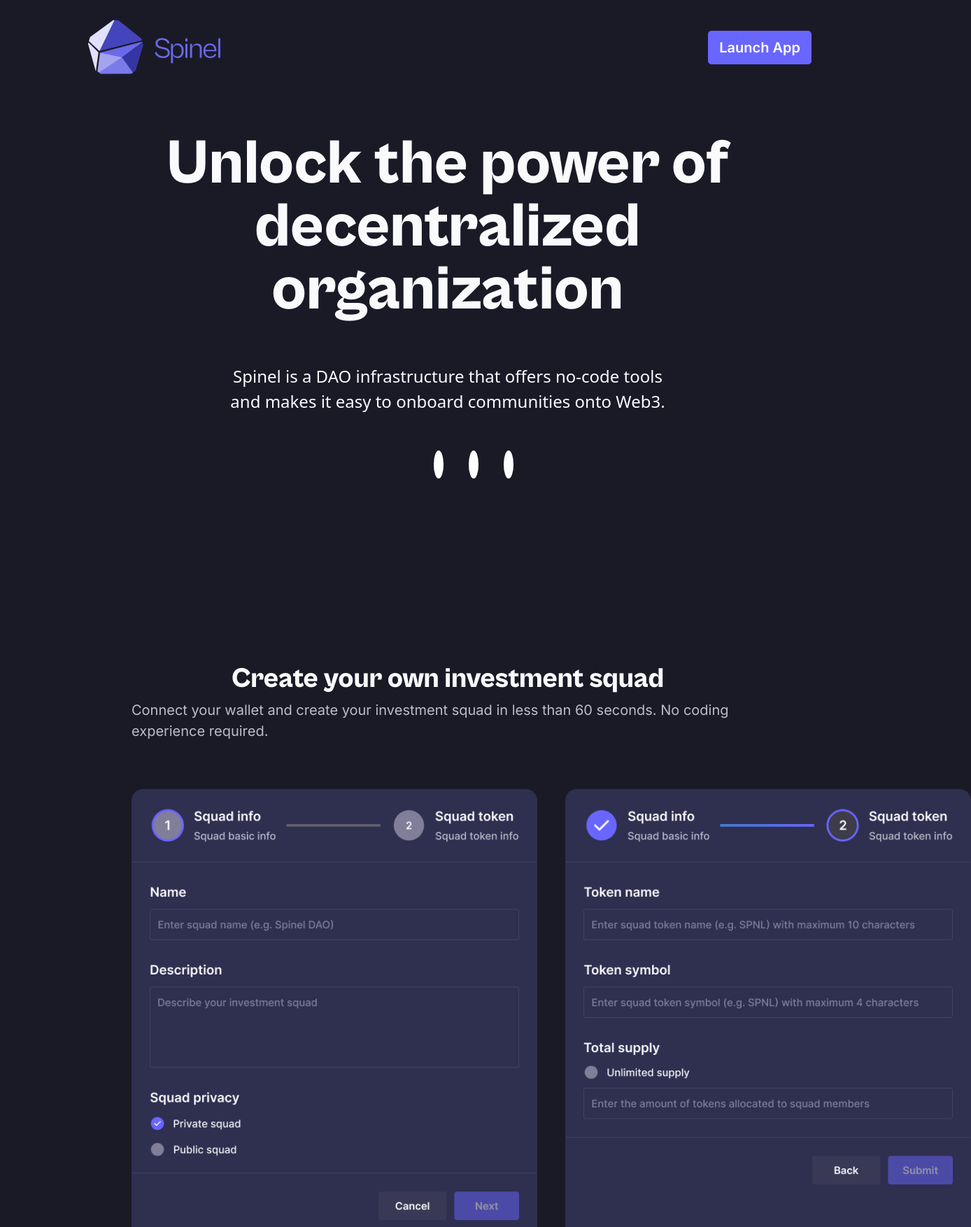
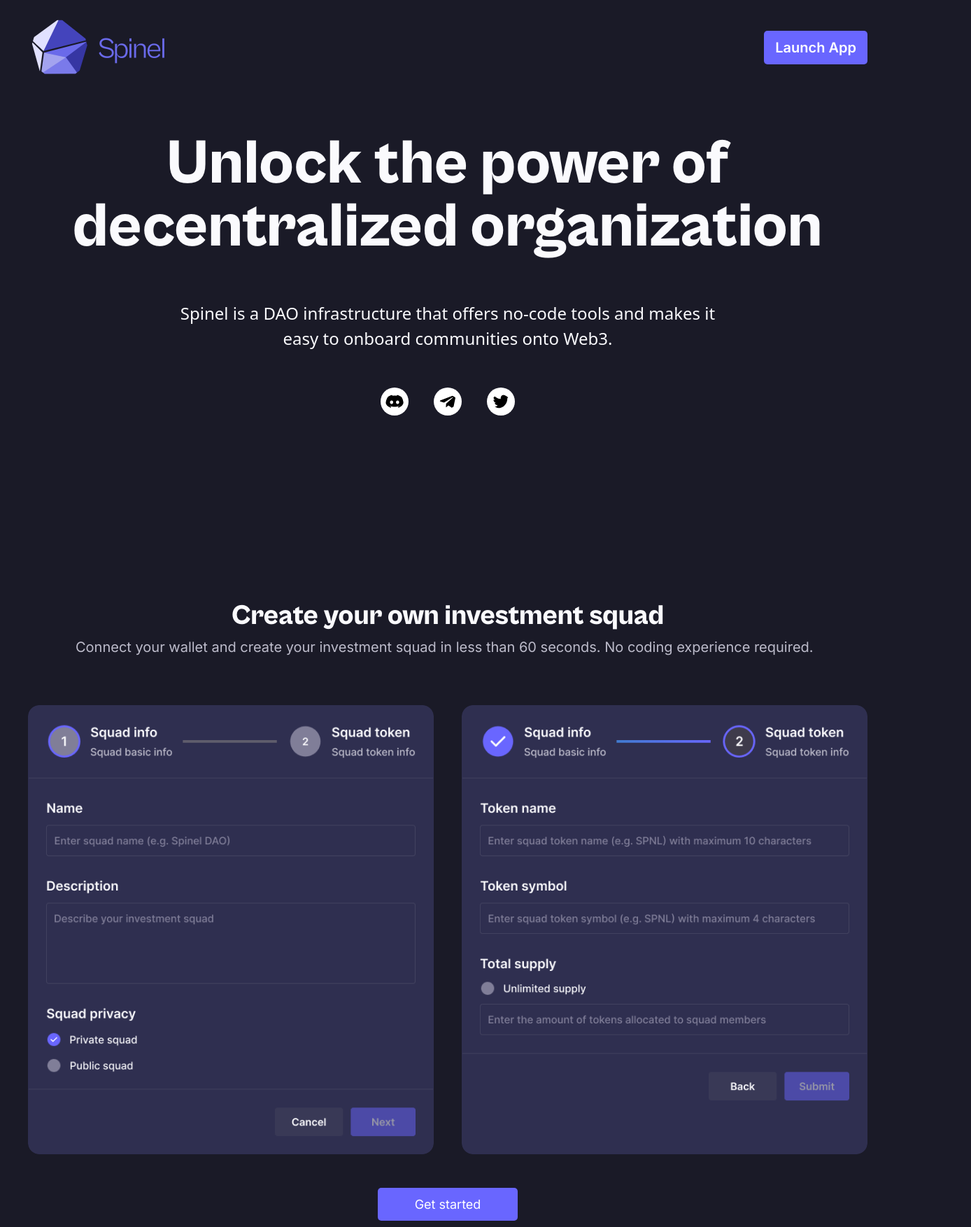
Before and after one commit to TienPhuc02/training-fetch, a Next.js app: page / in a window 1280 px wide. Shown: the top 1754 px of the page at 70% size, 1388 px wide, since content can reach past the window. Built offline with nearby package versions, Linux system fonts and the light colour scheme.

Commit message:
responsive 1440, larger than 1440

```diff
--- a/src/app/layout.tsx
+++ b/src/app/layout.tsx
@@ -14,7 +14,7 @@
   return (
     <html lang="en">
       <body
-        className={`${inter.variable} ${cabinetGroteskExtraBold.variable} max-w-[1440px] min-h-screen bg-backgroundPrimary pt-[20px] mx-auto`}
+        className={`${inter.variable} ${cabinetGroteskExtraBold.variable} w-full min-h-screen bg-backgroundPrimary pt-[20px] mx-auto`}
       >
         {children}
       </body>
--- a/src/app/page.tsx
+++ b/src/app/page.tsx
@@ -12,7 +12,7 @@
 export default function Home() {
   return (
     <div className="homepage-main">
-      <div className="max-[1440px]:px-[120px]">
+      <div className="max-w-[1200px] mx-auto">
         <Header />
         <Hero />
         <Create />
--- a/src/containers/Create/Create.tsx
+++ b/src/containers/Create/Create.tsx
@@ -3,8 +3,8 @@
 
 const Create = () => {
   return (
-    <section className="create-investment-container mt-[256px] px-[68px] mb-[140px]">
-      <div className="header-create-investment max-w-[1064px] mb-[68px]">
+    <section className="create-investment-container mt-[256px] mb-[140px]">
+      <div className="header-create-investment max-w-[1064px] mx-auto mb-[68px]">
         <p className="title-create-investment text-center font-secondary text-[40px] text-primary">
           Create your own investment squad
         </p>
@@ -29,8 +29,8 @@
           height={642}
         />
       </div>
-      <div className="button-create-investment flex  justify-center">
-        <button className="py-[10px]  px-[38px] bg-primary text-white text-center text-[18px] font-primary rounded-[5px]">
+      <div className="button-create-investment max-w-[200px] mx-auto">
+        <button className="py-[10px] w-full px-[38px] bg-primary text-white text-center text-[18px] font-primary rounded-[5px]">
           Get started
         </button>
       </div>
--- a/src/containers/FAQ/FAQ.tsx
+++ b/src/containers/FAQ/FAQ.tsx
@@ -67,8 +67,8 @@
             <Plus />
           </div>
         </div>
-        <div className="button-create-investment flex  justify-center">
-          <button className="py-[10px]  px-[38px] bg-primary text-white text-center text-[18px] font-primary rounded-[5px]">
+        <div className="button-create-investment max-w-[200px] mx-auto">
+          <button className="py-[10px] px-[19px] bg-primary text-white text-center text-[18px] font-primary rounded-[5px]">
             See more
           </button>
         </div>
--- a/src/containers/Hero/Hero.tsx
+++ b/src/containers/Hero/Hero.tsx
@@ -4,18 +4,18 @@
 const Hero = () => {
   return (
     <section className="hero-container w-full ">
-      <div className="wrapper-hero-title px-[50px] mb-[60px]">
-        <p className="hero-title text-center max-w-[1097px] text-[90px]  font-secondary text-primary leading-[90px]">
+      <div className="wrapper-hero-title  mb-[60px]">
+        <p className="hero-title  text-center max-w-[1097px] text-[90px]  font-secondary text-primary leading-[90px] mx-auto">
           Unlock the power of decentralized organization
         </p>
       </div>
-      <div className="wrapper-hero-description text-center px-[204px] mb-[60px]">
-        <p className="hero-description text-primary max-h-[64px] max-w-[792px] text-[24px]">
+      <div className="wrapper-hero-description text-center max-w-[792px] mx-auto mb-[60px]">
+        <p className="hero-description text-primary max-h-[64px]  text-[24px]">
           Spinel is a DAO infrastructure that offers no-code tools and makes it
           easy to onboard communities onto Web3.
         </p>
       </div>
-      <div className="list-social-media px-[500px] text-white flex gap-[36px]">
+      <div className="list-social-media max-w-[192px] mx-auto text-white flex gap-[36px]">
         <SocialMediaIcons />
       </div>
     </section>
--- a/src/containers/Marketplace/Marketplace.tsx
+++ b/src/containers/Marketplace/Marketplace.tsx
@@ -5,10 +5,10 @@
   return (
     <section className="create-investment-container  mt-[256px] px-[68px] mb-[140px]">
       <div className="header-create-investment max-w-[1064px] mb-[68px]">
-        <p className="title-create-investment text-center font-secondary text-[40px] text-primary">
+        <p className="title-create-investment text-center font-secondary text-[40px] max-w-[532px] mx-auto text-primary">
           Marketplace for squad assets
         </p>
-        <p className="description-create-investment font-primary text-[20px] text-secondary">
+        <p className="description-create-investment font-primary text-[20px] text-center text-secondary">
           Buy and sell squad assets, such as tokens and NFTs, on the
           marketplace.
         </p>
@@ -29,8 +29,8 @@
           height={315}
         />
       </div>
-      <div className="button-create-investment flex  justify-center">
-        <button className="py-[10px]  px-[38px] bg-primary text-white text-center text-[18px] font-primary rounded-[5px]">
+      <div className="button-create-investment max-w-[200px] mx-auto">
+        <button className="py-[10px] px-[19px] bg-primary text-white text-center text-[18px] font-primary rounded-[5px]">
           Enter Marketplace
         </button>
       </div>
--- a/src/utils/Icons/Minus.tsx
+++ b/src/utils/Icons/Minus.tsx
@@ -9,7 +9,7 @@
         viewBox="0 0 24 24"
         strokeWidth="1.5"
         stroke="currentColor"
-        className="w-[15px] h-[15px] text-black"
+        className="size-8 text-[#1A1A27]"
       >
         <path strokeLinecap="round" strokeLinejoin="round" d="M19.5 12h-15" />
       </svg>
--- a/src/utils/Icons/Plus.tsx
+++ b/src/utils/Icons/Plus.tsx
@@ -9,7 +9,7 @@
         viewBox="0 0 24 24"
         strokeWidth="1.5"
         stroke="currentColor"
-        className="w-[15px] h-[15px] text-white"
+        className="size-8 text-[#FAFAFD]"
       >
         <path
           strokeLinecap="round"
```
